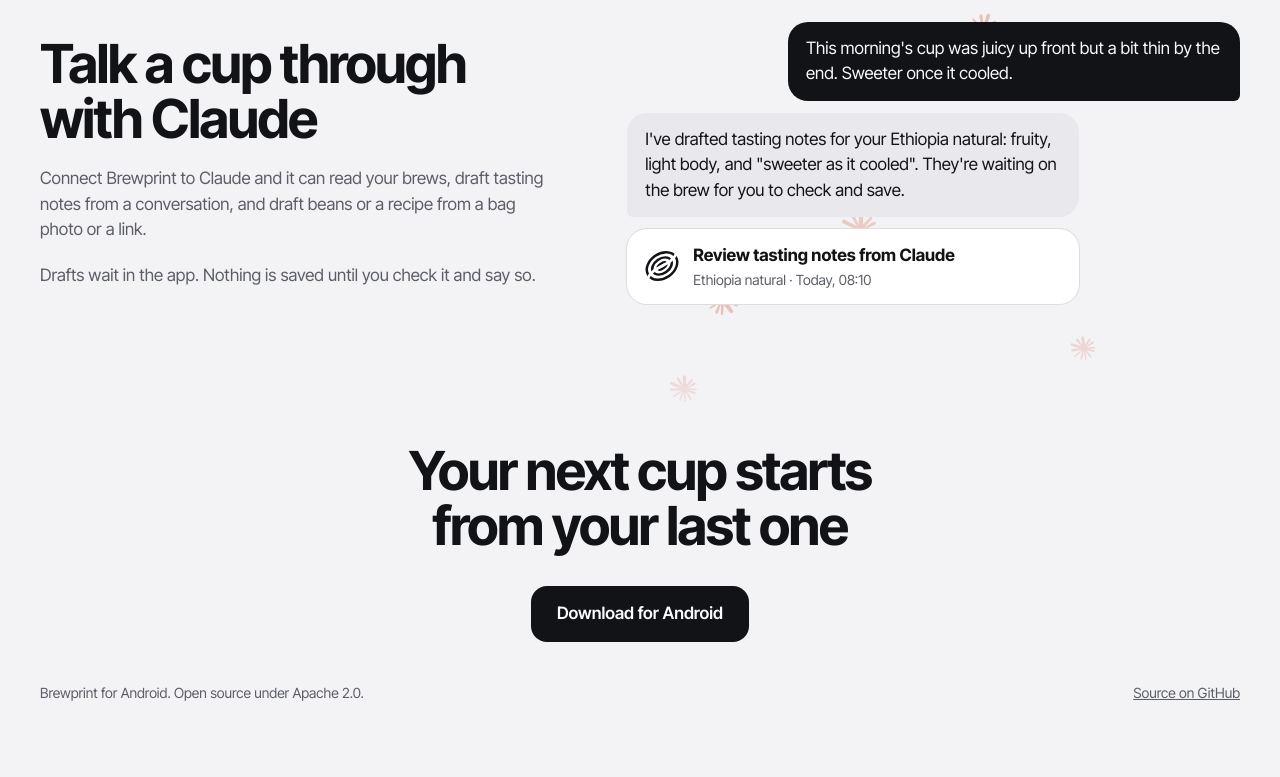
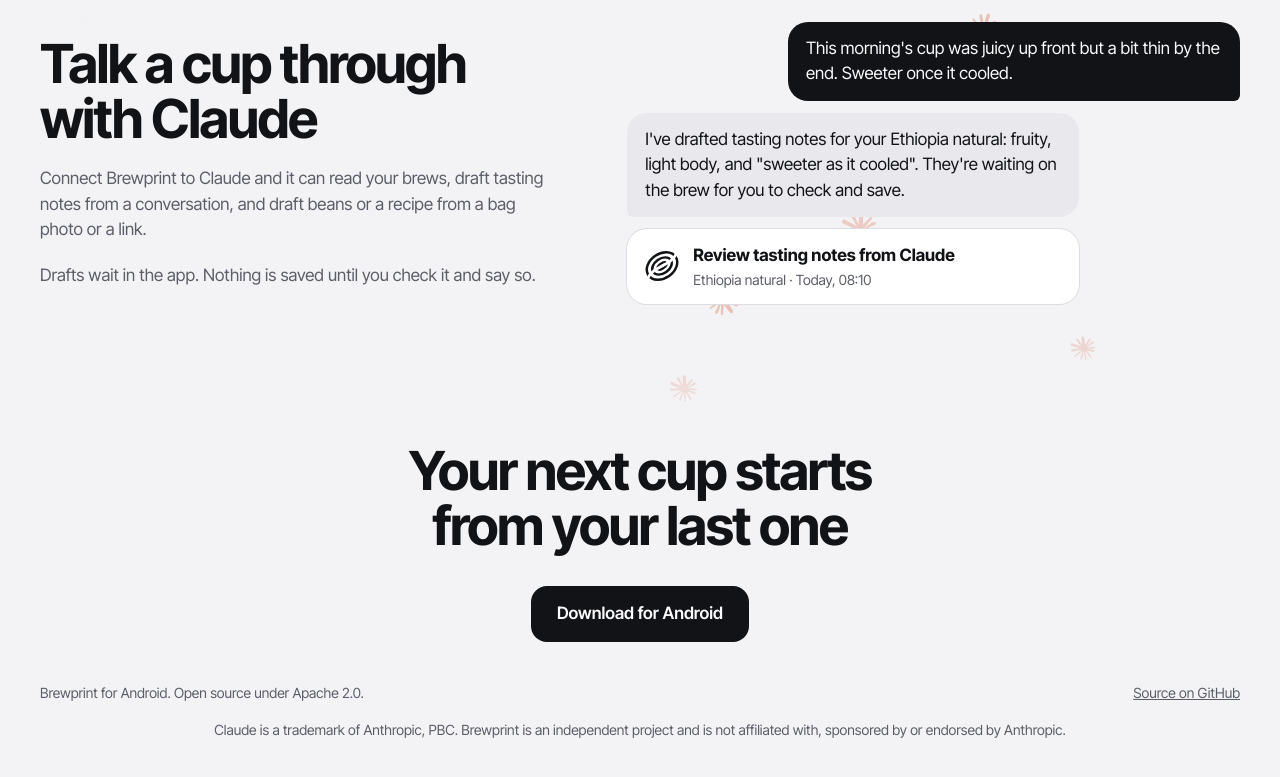
Before and after one commit to crabnuggets/brewprint, a plain HTML site: page web/index.html in a window 1280 px wide. Shown: the part 5598-6375 px from the top of the page. Drawn offline with Linux system fonts and the light colour scheme.

Commit message:
Say in the footer that Brewprint is independent of Anthropic

```diff
--- a/web/index.html
+++ b/web/index.html
@@ -61,6 +61,7 @@ fieldset{border:0;padding:0;min-width:0}
 .top nav{display:flex;gap:28px;font-size:var(--t-s);font-weight:500}
 .top nav a{text-decoration:none;opacity:.8;transition:opacity .16s var(--ease)}
 .top nav a:hover{opacity:1}
+.foot .legal{flex-basis:100%}
 .foot{padding:40px 0 24px;font-size:var(--t-s);color:var(--mut);display:flex;justify-content:space-between;gap:16px;flex-wrap:wrap}
 
 /* ---------- phone and app parts ---------- */
@@ -296,7 +297,7 @@ $$('[data-top]').forEach(h => { const n = h.dataset.top;
   h.innerHTML = `<a class="brand" href="#" aria-label="Brewprint">${mark()}<span><b>brew</b>print</span></a><nav aria-label="Sections"><a href="#v${n}-timer">Timer</a><a href="#v${n}-scale">Scale</a><a href="#v${n}-journal">Tasting notes</a><a href="#v${n}-claude">Claude</a></nav>`; });
 $$('[data-mark]').forEach(e => e.innerHTML = mark());
 $$('[data-dl]').forEach(a => a.href = RELEASES);
-$$('[data-foot]').forEach(f => f.innerHTML = `<span>Brewprint for Android. Open source under Apache 2.0.</span><a href="${REPO}">Source on GitHub</a>`);
+$$('[data-foot]').forEach(f => f.innerHTML = `<span>Brewprint for Android. Open source under Apache 2.0.</span><a href="${REPO}">Source on GitHub</a><span class="legal">Claude is a trademark of Anthropic, PBC. Brewprint is an independent project and is not affiliated with, sponsored by or endorsed by Anthropic.</span>`);
 
 /* ---------- app parts ---------- */
 const focus = a => `<div class="prow"><div><div class="pstate" ${a}="state">Pour</div><div class="pm" ${a}="pulse">Pulse 2 of 4</div></div><div class="r"><div class="pm">Brew time</div><b class="tn" ${a}="time">0:26</b></div></div>
```
